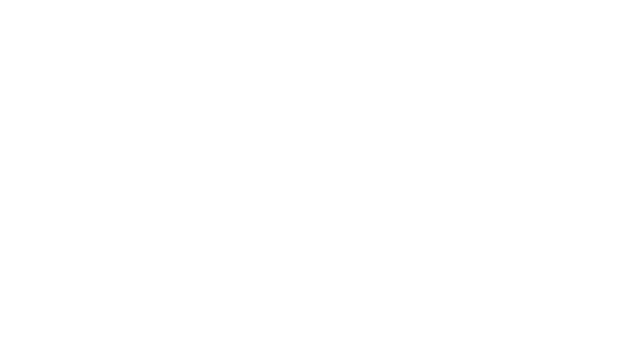
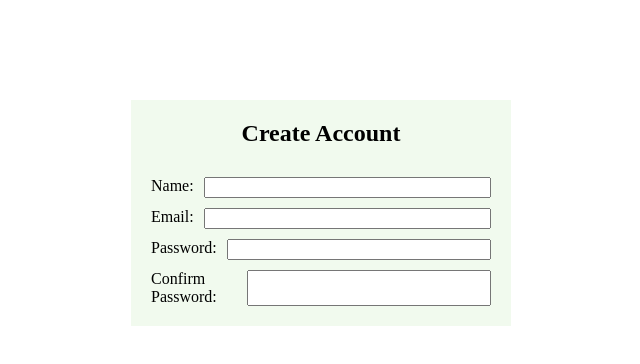
Before and after one commit to JBarrett9/meal_planner, a React (Create React App) app in the folder client/: page /register in a window 1280 px wide. Shown: the top 364 px of the page, without its empty margins (319-959 px from the left). Built offline with nearby package versions, Linux system fonts and the light colour scheme.

Commit message:
register form

```diff
--- a/client/package.json
+++ b/client/package.json
@@ -8,6 +8,7 @@
     "@testing-library/user-event": "^13.5.0",
     "react": "^18.2.0",
     "react-dom": "^18.2.0",
+    "react-router-dom": "^6.6.1",
     "react-scripts": "5.0.1",
     "web-vitals": "^2.1.4"
   },
@@ -34,5 +35,6 @@
       "last 1 firefox version",
       "last 1 safari version"
     ]
-  }
+  },
+  "proxy": "http://localhost:4000"
 }
--- a/client/src/App.js
+++ b/client/src/App.js
@@ -1,5 +1,9 @@
 import { useEffect, useState } from "react";
+import { Routes, Route } from "react-router-dom";
+import { getUser } from "./api/authentication";
 import Home from "./components/home/home";
+import Login from "./components/user/login";
+import Register from "./components/user/register";
 
 function App() {
   const [account, setAccount] = useState({});
@@ -7,13 +11,24 @@ function App() {
   const [token, setToken] = useState("");
 
   useEffect(() => {
-    const localStorageToken = localStorage.getItem("token");
+    const storedToken = localStorage.getItem("jwt");
 
     async function getMe() {
-      setToken(localStorageToken);
+      const me = await getUser(storedToken);
+      setUser(me);
     }
-  });
-  return <div className="App"></div>;
+    if (storedToken) {
+      setToken(storedToken);
+      getMe();
+    }
+  }, []);
+  return (
+    <Routes>
+      <Route path="/" element={<Home />}></Route>
+      <Route path="/login" element={<Login />}></Route>
+      <Route path="/register" element={<Register />}></Route>
+    </Routes>
+  );
 }
 
 export default App;
--- /dev/null
+++ b/client/src/api/authentication.js
@@ -0,0 +1,17 @@
+const getUser = async (token) => {
+  try {
+    const response = await fetch(`/api/users/me`, {
+      headers: {
+        "Content-Type": "application/json",
+        Authorization: `Bearer ${token}`,
+      },
+    });
+
+    const result = await response.json();
+    return result;
+  } catch (error) {
+    console.error(error);
+  }
+};
+
+export { getUser };
--- /dev/null
+++ b/client/src/components/user/index.js
@@ -0,0 +1,4 @@
+import Login from "./login";
+import Register from "./register";
+
+export { Login, Register };
--- a/client/src/components/user/login.js
+++ b/client/src/components/user/login.js
@@ -0,0 +1,5 @@
+const Login = () => {
+  return <></>;
+};
+
+export default Login;
--- a/client/src/components/user/register.js
+++ b/client/src/components/user/register.js
@@ -0,0 +1,27 @@
+import "./user.css";
+
+const Register = () => {
+  return (
+    <form className="login-form">
+      <h2 style={{ textAlign: "center" }}>Create Account</h2>
+      <span className="form-sec">
+        <label>Name: </label>
+        <input />
+      </span>
+      <span className="form-sec">
+        <label>Email: </label>
+        <input />
+      </span>
+      <span className="form-sec">
+        <label>Password: </label>
+        <input />
+      </span>
+      <span className="form-sec">
+        <label>Confirm Password: </label>
+        <input />
+      </span>
+    </form>
+  );
+};
+
+export default Register;
--- /dev/null
+++ b/client/src/components/user/user.css
@@ -0,0 +1,22 @@
+.form-sec {
+  margin-top: 1rem;
+  display: flex;
+}
+
+.login-form {
+  background-color: var(--color-bg);
+  display: flex;
+  flex-direction: column;
+  margin: auto;
+  width: 34rem;
+  margin-top: 10rem;
+  padding: 0 2rem 2rem 2rem;
+}
+
+.login-form label {
+  margin-right: 1rem;
+}
+
+.login-form input {
+  flex-basis: 100%;
+}
--- a/client/src/index.css
+++ b/client/src/index.css
@@ -1,3 +1,11 @@
+:root {
+  --color-bg: #f1faee;
+  --c1: #e63946;
+  --c2: #a8dadc;
+  --c3: #457b9d;
+  --c4: #1d3557;
+}
+
 html {
   font-size: 62.5%;
 }
--- a/client/src/index.js
+++ b/client/src/index.js
@@ -2,10 +2,11 @@ import React from "react";
 import ReactDOM from "react-dom/client";
 import "./index.css";
 import App from "./App";
+import { BrowserRouter } from "react-router-dom";
 
 const root = ReactDOM.createRoot(document.getElementById("root"));
 root.render(
-  <React.StrictMode>
+  <BrowserRouter>
     <App />
-  </React.StrictMode>
+  </BrowserRouter>
 );
```
Also changed, not shown: 1 other file (tests, documents, lock files or other folders).
